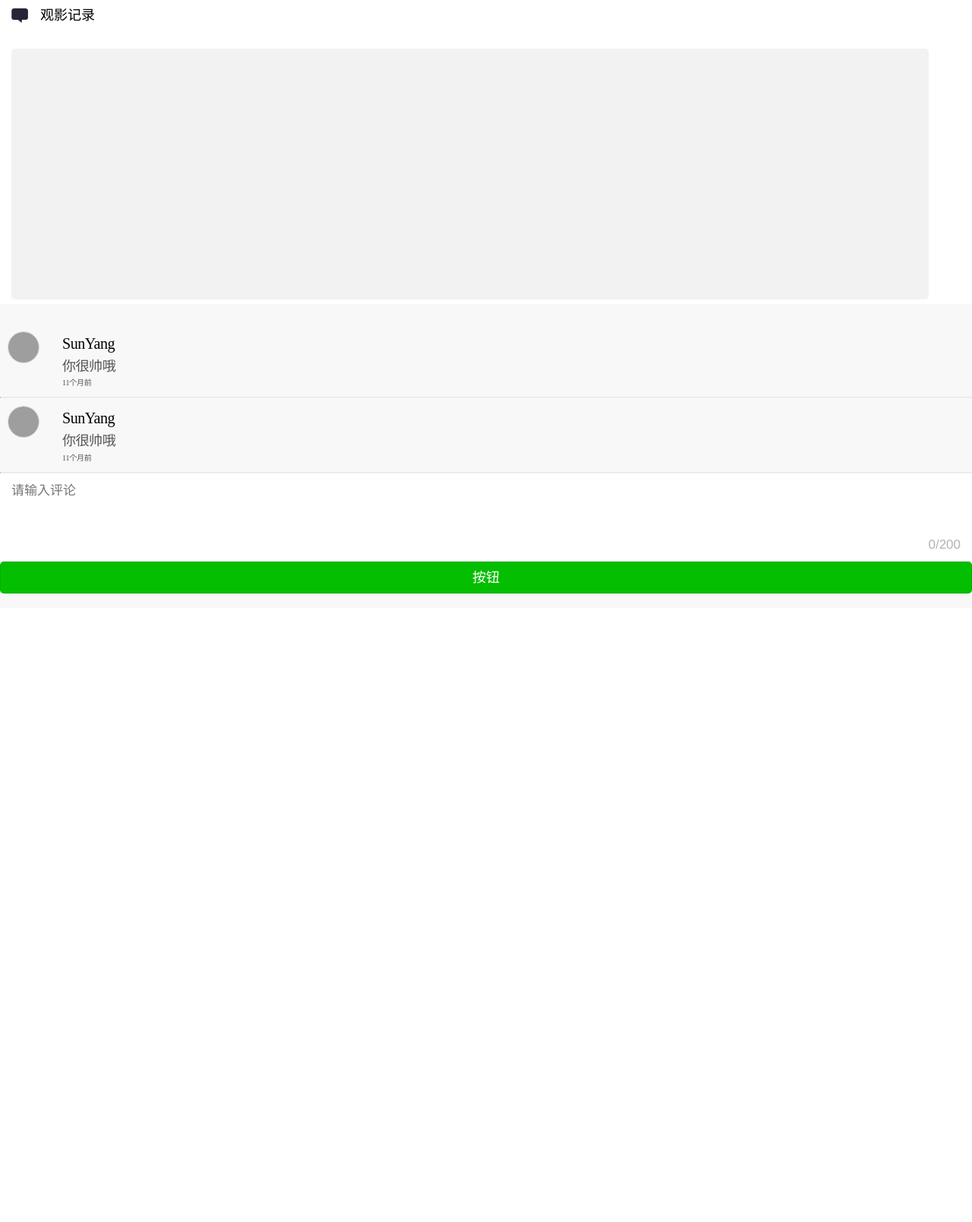
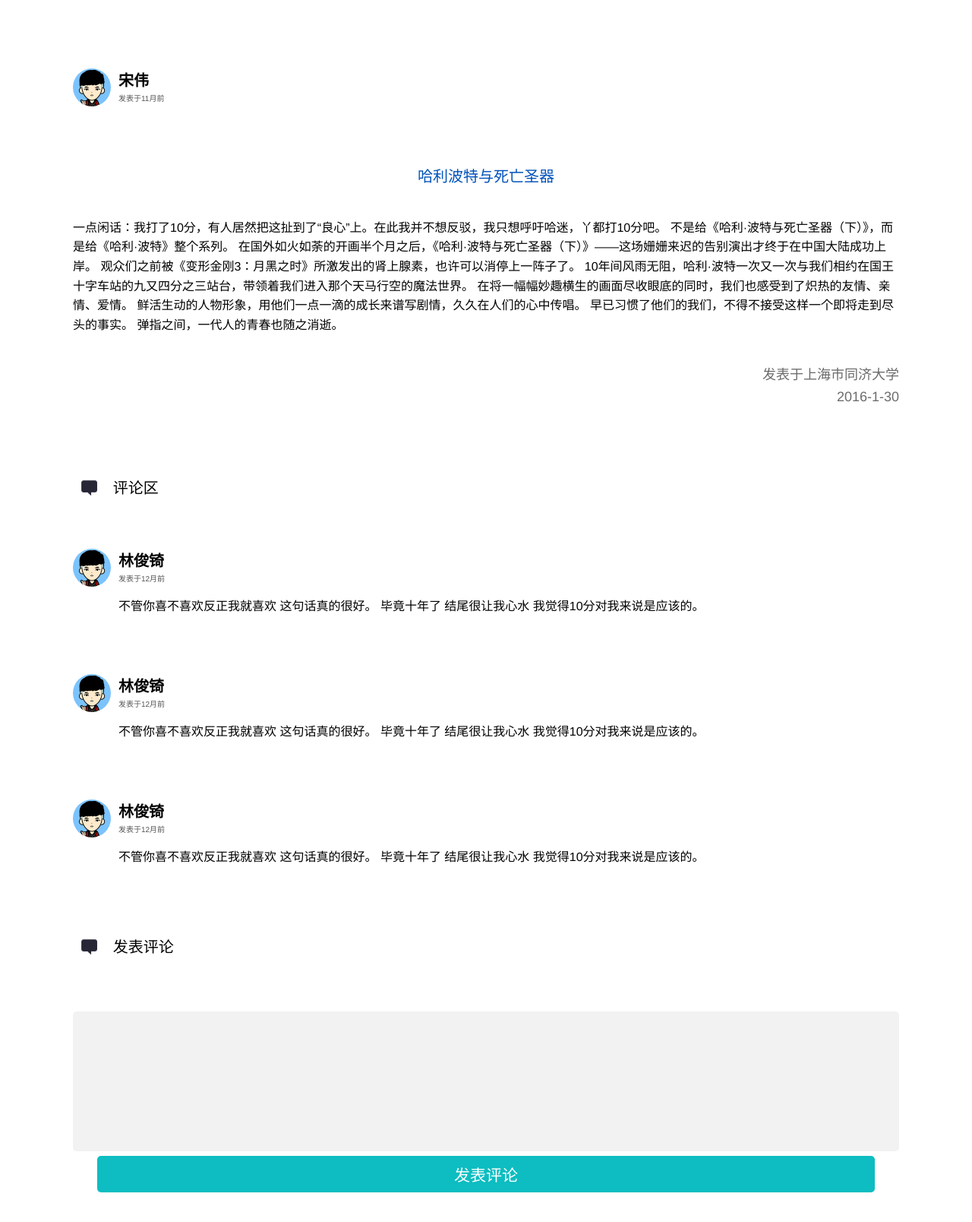
Before and after one commit to TalkWIthKeyboard/Gryffindor, a Flask app: page /test in a window 1280 px wide. Shown: the whole page at 76% size. Before the commit the page ends 781 px from the top, so only its background shows below. Run offline with Flask 2, Linux system fonts and the light colour scheme; grey boxes are pictures that could not be loaded.

Commit message:
重写样式

```diff
--- a/app/static/css/movie/message.css
+++ b/app/static/css/movie/message.css
@@ -1,348 +1,151 @@
-html,body{
-    height:100%;
+html {
+    width: 100%;
+    height: 100%;
 }
 
-.record_list {
+body {
+    width: 100%;
     height: 100%;
-}
-.record_title {
-    background-color: #fff;
-}
-.nav {
-    padding: 6px 15px;
+    margin: 0 0;
+    padding: 0 0;
 }
 
-.nav > i {
-    font-size: 18px;
-    font-style: normal;
-    margin-left: 0;
-    width: 110px;
-    display: block;
-    text-align: right;
-}
-.left_title {
-    float: left;
+ul,li {
+    list-style: none;
 }
 
-.nav {
-    padding: 6px 15px;
+
+/*头像样式*/
+.avatar {
+    height: 10%;
+    width: 85%;
+    padding: 4% 7.5% 1%;
+    float: left;
+    clear: both;
 }
 
-.nav > i {
+.avatar div {
+    float: left;
+    height: 50px;
+    /*padding-top: 9px;*/
+}
+
+.avatar img {
+    width: 50px;
+    height: 50px;
+    float: left;
+    border-radius: 50%;
+    overflow: hidden;
+    margin-right: 10px;
+}
+
+.avatar .name {
+    font-size: 20px;
+    font-weight: bold;
+}
+
+.avatar .create_time {
+    font-size: 10px;
+    font-weight: 400;
+    color: #555555;
+}
+
+/**区域导航样式**/
+.nav {
+    width: 85%;
+    height: 10%;
+    padding: 5% 7.5% 1%;
+    float: left;
+    clear: both;
+}
+
+.nav img {
+    width: 21px;
+    height: 21px;
+    float: left;
+    margin-right: 10px;
+    padding: 5px 1% 5px 1%;
+}
+
+.nav p {
+    float: left;
+    font-size: 20px;
+    font-weight: lighter;
+}
+
+/**记录的内容部分**/
+.record .avatar {
+    margin-bottom: 5%;
+}
+
+.record .title {
+    width: 50%;
+    font-size: 20px;
+    font-weight: lighter;
+    margin: 3% auto;
+    text-align: center;
+    color: #0052BA;
+}
+
+.record .content {
+    width: 85%;
+    font-size: 16px;
+    font-weight: 400;
+    margin: 3% auto;
+}
+
+.record .tag {
+    width: 85%;
+    margin: 2% auto;
+}
+
+.tag #location,#date {
+    width: 100%;
+    text-align: right;
     font-size: 18px;
-    font-style: normal;
-    margin-left: 0;
-    width: 110px;
-    display: block;
-    text-align: right;
+    font-weight: 400;
+    color: #6B6B6B;
 }
-.record {
-    height: 50%;
-    background: #fff;
+
+/**评论区样式**/
+.comment {
     margin-bottom: 2%;
 }
 
-.icon_text {
-    background-image: url("/image/icons/text.png");
-    background-repeat: no-repeat;
-    background-position: left;
-    background-size: 22px 20px;
+.comment .content {
+    font-size: 16px;
+    width: 70%;
+    margin: 0 7.5%;
+    padding-left: 60px;
+    font-weight: 400;
 }
 
-.record > .nav {
-    height: 13%;
+/**输入栏样式**/
+.comment_box {
+    width: 100%;
+    height: 30%;
 }
 
-.rectext {
-    height: 90%;
-    padding: 0px 15px;
+.comment_box textarea {
+    width: 81%;
+    height: 70%;
+    background-color: #f2f2f2;
+    margin: 5% 7.5%;
+    border: none;
+    border-radius: 5px;
+    padding: 8px 2%;
+    font-size: 16px;
+    resize: none;
 }
 
-.rectext > textarea {
-    background: #f2f2f2;
-    height: 90%;
-    width: 95%;
+.submit_button {
+    width: 80%;
+    height: 6%;
+    font-size: 21px;
+    font-weight: lighter;
+    color: #ffffff;
+    background-color: #0DBDC1;
+    border: none;
     border-radius: 5px;
-    font-size: 18px;
-    padding: 3px 10px;
+    margin: 9% 10% 3%;
 }
-/*
-.cmt-wrap {
-    width: 100%;
-    background-color: #eee
-}
-
-.cmt-list {
-    padding: 5px 12px;
-    color: #454545;
-}
-
-.cmt-list p {
-    padding-top: 3px
-}
-
-.cmt-list span {
-    color: #3b5384
-}
-
-.po-avt-wrap{
-
-}
-.po-avt{
-    height:20px;
-    width:20px;
-    top:0px;
-    left:10px;
-    float:left;
-    margin-top:5px;
-}
-.comment-p{
-    }
-*/
-
-
-
-header {
-    position: relative;
-    height: 35%;
-}
-
-#mark {
-    height: 8%;
-    padding-left: 20px;
-    font-family: PingFangSC-Light;
-    font-size: 20px;
-    color: #7D7D7D;
-    letter-spacing: -0.49px;
-}
-
-#main {
-    height: 57%;
-}
-
-#bg {
-    width: 100%
-}
-
-#user-name {
-    text-align: right;
-    left: 20px;
-    bottom: 5px;
-    font-weight: 700;
-    text-shadow: 0 1px .5px #000;
-    font-family: PingFangSC-Medium;
-    font-size: 36px;
-    color: #FFFFFF;
-    letter-spacing: -0.87px;
-}
-
-#avt, #user-name {
-    position: absolute
-}
-
-#avt {
-
-    height: 90px;
-    width: 90px;
-    right: 15px;
-    bottom: -40px;
-    margin: auto;
-    margin-top: 5px;
-    border-radius: 50px;
-    border: 1px solid #dbdbdb;
-}
-
-#fp {
-    height: 89px;
-    width: 65px;
-}
-
-#fpp {
-    height: 89px;
-}
-
-.weui_media_box {
-    padding: 0px;
-}
-
-.weui_media_box:before {
-    border-top: 0px;
-}
-
-.weui_media_box.weui_media_appmsg .weui_media_bd {
-    background-color: #F3F3F3;
-}
-
-/*........................*/
-#list, #list li, .po-hd, .post {
-    overflow: hidden
-}
-
-.po-cmt, .post .list-img:nth-child(1), .time {
-    float: left
-}
-
-#list li, .cmt-wrap, .r, .time {
-    clear: both
-}
-
-blockquote, body, code, dd, div, dl, dt, fieldset, form, h1, h2, h3, h4, h5, h6, input, legend, li, ol, p, pre, td, textarea, th, ul {
-    margin: 0;
-    padding: 0
-}
-
-html {
-    background-color: #f8f8f8;
-    font-family: Arial, sans-serif;
-    font-size: 13px
-}
-
-.hide {
-    display: none
-}
-
-#share a, .btn {
-    font-size: 14px
-}
-
-.btn, b {
-    font-weight: 400
-}
-
-#share a, #share p, .btn {
-    text-align: center
-}
-
-#list li, .po-hd {
-    position: relative
-}
-
-#list {
-
-}
-
-#list li {
-    line-height: 1.5;
-    padding-bottom: 15px
-}
-
-
-.ads {
-    color: #999;
-    right: 5px;
-    top: 0
-}
-
-.ads img {
-    width: 10px;
-    padding-left: 8px
-}
-
-.ad-link {
-    color: #3b5384
-}
-
-.post .ad-link img {
-    width: 11px;
-    padding: 0;
-    display: inline-block
-}
-
-.po-avt-wrap {
-    padding-left: 10px;
-    border: 0px solid #dbdbdb;
-    float:left;
-}
-
-.po-avt {
-    height: 40px;
-    width: 40px;
-    left: 10px;
-    border-radius: 50px;
-    border: 1px solid #dbdbdb;
-}
-
-.r {
-    border-bottom: 8px solid #eee;
-    border-left: 8px solid transparent;
-    border-right: 8px solid transparent;
-    width: 1px;
-    margin-top: 5px;
-    margin-left: 10px
-}
-
-.po-cmt {
-    padding-left: 30px;
-    padding-right: 10px;
-    width: 75%;
-    box-sizing: border-box;
-    float: left;
-}
-
-.watch {
-    font-family: PingFangSC-Light;
-    font-size: 18px;
-    color: #555555;
-    letter-spacing: -0.44px;
-}
-
-.po-name {
-    font-family: PingFangSC-Semibold;
-    font-size: 20px;
-    color: #000000;
-    letter-spacing: -0.49px;
-}
-
-.post {
-    color: #252525;
-    padding-bottom: 10px
-}
-
-.post img {
-    display: block;
-    max-height: 130px;
-    max-width: 130px
-}
-
-#share a, .btn {
-    display: inline-block
-}
-
-.post .list-img {
-    width: 30%;
-    max-height: 80px;
-    max-width: 80px;
-    padding-right: 5px;
-    float: left;
-    object-fit: cover
-}
-
-.post .list-img:last-child {
-    padding-right: 0
-}
-
-.time {
-    font-family: PingFangSC-Light;
-    font-size: 10px;
-    color: #555555;
-    letter-spacing: -0.25px;
-}
-.infi-display {
-    display: none;
-}
-ul{
-    list-style-type:none;
-}
-.line{
-    border-top:1px solid #ece8e8;
-    clear:both;
-}
-li{
-    padding-top:10px;
-}
-.weui_cells{
-    margin-top:0em;
-}
-.weui_cells:before{
-    border-top:0px;
-}
--- a/app/templates/movie/message.html
+++ b/app/templates/movie/message.html
@@ -4,7 +4,7 @@
     <meta charset="UTF-8">
     <meta http-equiv="X-UA-Compatible" content="IE=edge">
     <meta name="viewport" content="width=device-width, initial-scale=1, user-scalable=no">
-    <title>评论</title>
+    <title>观影记录</title>
 
     <!-- css -->
     <link rel="stylesheet" href="/libs/jquery-weui.min.css">
@@ -12,88 +12,95 @@
     <link rel="stylesheet" href="/css/movie/message.css">
 </head>
 <body>
-
     <div class="record">
-            <div class="nav"><i class="icon_text">观影记录</i></div>
-            <div class="rectext">
-                <textarea class="weui_textarea" id="impression"></textarea>
+        <div class="avatar">
+            <img src="/image/head/head.jpg">
+            <div>
+                <p class="name">宋伟</p>
+                <p class="create_time">发表于11月前</p>
             </div>
         </div>
 
+        <h3 class="title">哈利波特与死亡圣器</h3>
+        <p class="content">
+            一点闲话：我打了10分，有人居然把这扯到了“良心”上。在此我并不想反驳，我只想呼吁哈迷，丫都打10分吧。
+            不是给《哈利·波特与死亡圣器（下）》，而是给《哈利·波特》整个系列。
+            在国外如火如荼的开画半个月之后，《哈利·波特与死亡圣器（下）》——这场姗姗来迟的告别演出才终于在中国大陆成功上岸。
+            观众们之前被《变形金刚3：月黑之时》所激发出的肾上腺素，也许可以消停上一阵子了。
+            10年间风雨无阻，哈利·波特一次又一次与我们相约在国王十字车站的九又四分之三站台，带领着我们进入那个天马行空的魔法世界。
+            在将一幅幅妙趣横生的画面尽收眼底的同时，我们也感受到了炽热的友情、亲情、爱情。
+            鲜活生动的人物形象，用他们一点一滴的成长来谱写剧情，久久在人们的心中传唱。
+            早已习惯了他们的我们，不得不接受这样一个即将走到尽头的事实。
+            弹指之间，一代人的青春也随之消逝。
+        </p>
 
-    <!--<div class="cmt-wrap">-->
-        <!--<div class="cmt-list">-->
-            <!--&lt;!&ndash;头像&ndash;&gt;-->
-            <!--<div class="po-avt-wrap">-->
-                <!--<img class="po-avt" src='image/head-image/head.png'>-->
-            <!--</div>-->
-            <!--&lt;!&ndash;评论&ndash;&gt;-->
-            <!--<div class="cmt-right">-->
-                <!--<p><span class="comment-p">friend1</span>你真帅你真帅你真帅你真帅你真帅你真帅你真帅你真帅你真帅你真帅你真帅你真帅</p>-->
-            <!--</div>-->
-        <!--</div>-->
-
-
-         <!--<div class="cmt-list">-->
-            <!--<div class="po-avt-wrap">-->
-                <!--<img class="po-avt" src='image/head-image/head.png'>-->
-            <!--</div>-->
-            <!--<p><span class="comment-p">friend1：</span>你真帅</p>-->
-        <!--</div>-->
-    <!--</div>-->
-
- <ul class="search-out" data-id="2">
-                    <li>
-                        <!--头像-->
-                        <div class="po-avt-wrap">
-                            <img class="po-avt" src='image/head-image/head.png'>
-                        </div>
-                        <div class="po-cmt">
-                            <div class="po-hd">
-                                <p class="po-name">SunYang</p>
-                                <div class="post">
-                                    <p class="watch">
-                                        你很帅哦
-                                    </p>
-                                    <p class="time"><span>11个月前</span></p>
-
+        <div class="tag">
+            <p id="location">发表于上海市同济大学</p>
+            <p id="date">2016-1-30</p>
         </div>
     </div>
+
+    <div class="comments">
+        <div class="nav">
+            <img src="/image/icons/comment_icon.png">
+            <p>评论区</p>
         </div>
-                    </li>
-                <hr class="line"/>
-        <li>
-                        <!--头像-->
-                        <div class="po-avt-wrap">
-                            <img class="po-avt" src='image/head-image/head.png'>
-                        </div>
-                        <div class="po-cmt">
-                            <div class="po-hd">
-                                <p class="po-name">SunYang</p>
-                                <div class="post">
-                                    <p class="watch">
-                                        你很帅哦
-                                    </p>
-                                    <p class="time"><span>11个月前</span></p>
 
+        <ul>
+            <li class="comment">
+                <div class="avatar">
+                     <img src="/image/head/head.jpg">
+                    <div>
+                        <p class="name">林俊锜</p>
+                        <p class="create_time">发表于12月前</p>
                     </div>
                 </div>
-                        </div>
+                <p class="content">
+                    不管你喜不喜欢反正我就喜欢 这句话真的很好。
+                    毕竟十年了 结尾很让我心水 我觉得10分对我来说是应该的。
+                </p>
             </li>
-     <hr class="line"/>
- </ul>
-      <div class="comment-bo">
-        <div class="weui_cells weui_cells_form">
-        <div class="weui_cell">
-        <div class="weui_cell_bd weui_cell_primary">
-         <textarea class="weui_textarea" placeholder="请输入评论" rows="3"></textarea>
-        <div class="weui_textarea_counter"><span>0</span>/200</div>
+
+            <li class="comment">
+                <div class="avatar">
+                     <img src="/image/head/head.jpg">
+                    <div>
+                        <p class="name">林俊锜</p>
+                        <p class="create_time">发表于12月前</p>
                     </div>
                 </div>
+                <p class="content">
+                    不管你喜不喜欢反正我就喜欢 这句话真的很好。
+                    毕竟十年了 结尾很让我心水 我觉得10分对我来说是应该的。
+                </p>
+            </li>
+
+            <li class="comment">
+                <div class="avatar">
+                     <img src="/image/head/head.jpg">
+                    <div>
+                        <p class="name">林俊锜</p>
+                        <p class="create_time">发表于12月前</p>
                     </div>
-        <a href="javascript:;" class="weui_btn weui_btn_primary">按钮</a>
+                </div>
+                <p class="content">
+                    不管你喜不喜欢反正我就喜欢 这句话真的很好。
+                    毕竟十年了 结尾很让我心水 我觉得10分对我来说是应该的。
+                </p>
+            </li>
+        </ul>
     </div>
 
+    <div class="comment_box">
+        <div class="nav">
+            <img src="/image/icons/comment_icon.png">
+            <p>发表评论</p>
+        </div>
+        <textarea class="box" prefix="请输入评论">
+        </textarea>
+    </div>
+
+    <button class="submit_button">发表评论</button>
 
 </body>
 </html>
```
Also changed, not shown: app/static/image/head/head.jpg (added), app/static/image/icons/comment_icon.png (added). Lines whose indentation alone changed are shown as unchanged.
